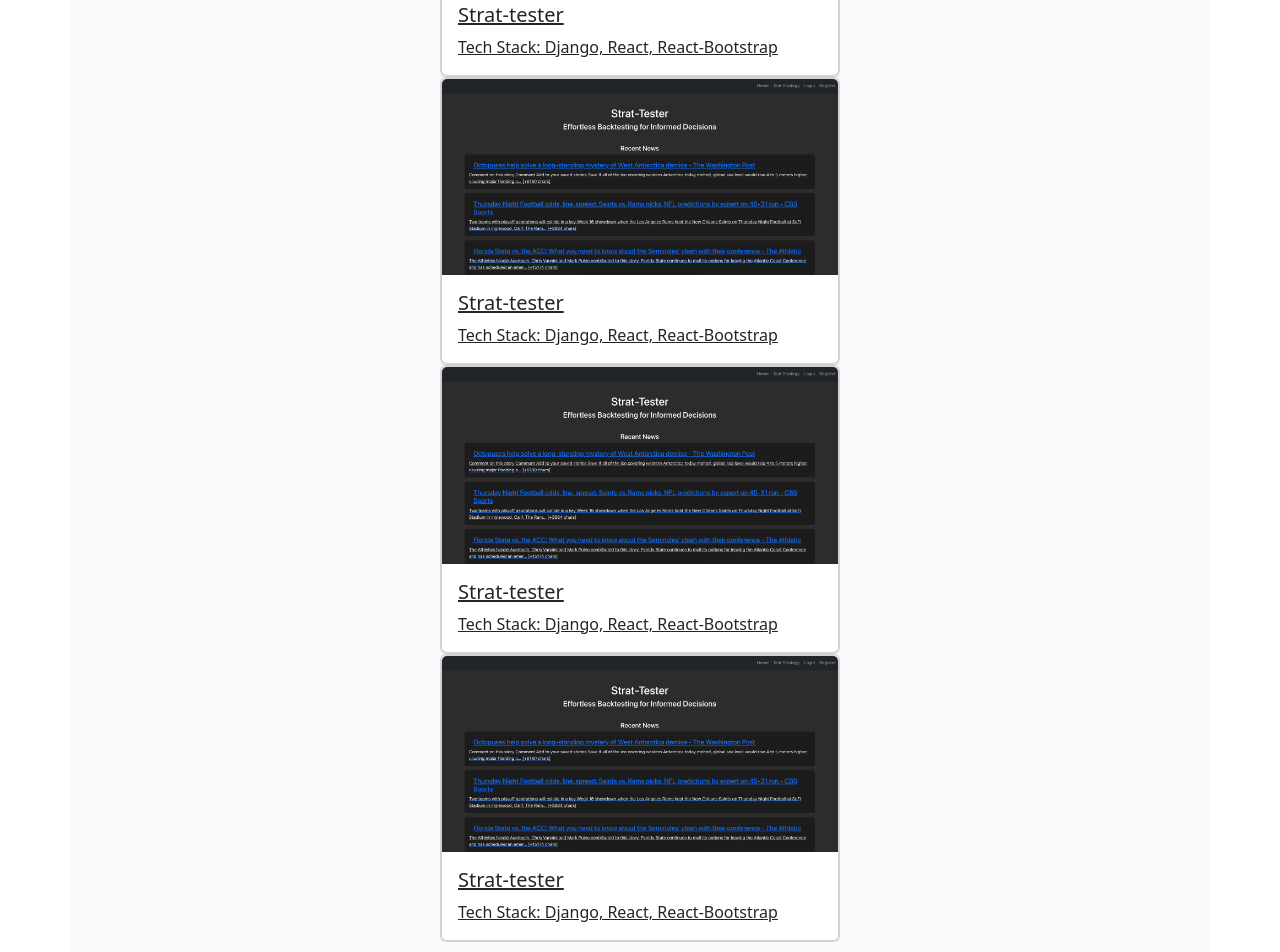
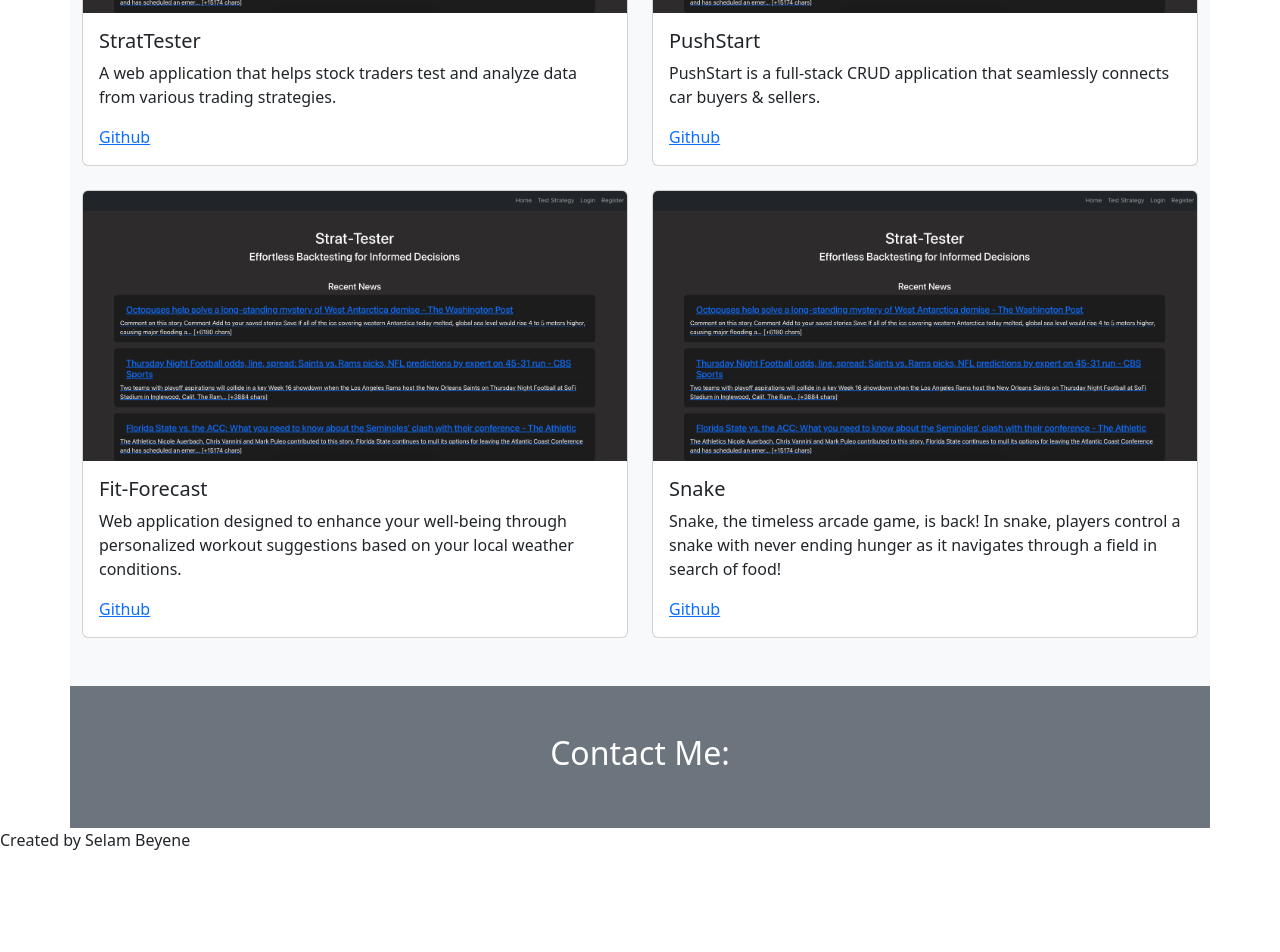
Before and after one commit to Slmbyn/Portfolio, a Next.js app: page / in a window 1280 px wide. Shown: the part 1360-2312 px from the top of the page. After the commit the page ends 2212 px from the top, so only its background shows below. Built offline with nearby package versions, Linux system fonts and the light colour scheme.

Commit message:
adds project card component

```diff
--- /dev/null
+++ b/components/Projects.js
@@ -0,0 +1,31 @@
+import Card from 'react-bootstrap/Card';
+import Col from 'react-bootstrap/Col';
+import Row from 'react-bootstrap/Row';
+
+{/* <img src="https://cdn.jsdelivr.net/gh/devicons/devicon/icons/python/python-original-wordmark.svg" /> */}
+
+
+export default function Projects() {
+    const projectInfo = [
+        { title: 'StratTester', description: 'A web application that helps stock traders test and analyze data from various trading strategies.', imageSrc: '/strattester.png', github: 'https://github.com/Slmbyn/Snake' },
+        { title: 'PushStart', description: 'PushStart is a full-stack CRUD application that seamlessly connects car buyers & sellers.', imageSrc: '/strattester.png', github: 'https://github.com/Slmbyn/Snake' },
+        { title: 'Fit-Forecast', description: 'Web application designed to enhance your well-being through personalized workout suggestions based on your local weather conditions.', imageSrc: '/strattester.png', github: 'https://github.com/Slmbyn/Snake' },
+        { title: 'Snake', description: 'Snake, the timeless arcade game, is back! In snake, players control a snake with never ending hunger as it navigates through a field in search of food!', imageSrc: '/strattester.png', github: 'https://github.com/Slmbyn/Snake' },
+      ];
+  return (
+    <Row xs={1} md={2} className="g-4">
+      {projectInfo.map((card, idx) => (
+        <Col key={idx}>
+          <Card>
+            <Card.Img variant="top" src={card.imageSrc} />
+            <Card.Body>
+              <Card.Title>{card.title}</Card.Title>
+              <Card.Text>{card.description}</Card.Text>
+              <Card.Link href={card.github}>Github</Card.Link>
+            </Card.Body>
+          </Card>
+        </Col>
+      ))}
+    </Row>
+  );
+}
--- a/pages/index.js
+++ b/pages/index.js
@@ -4,6 +4,7 @@ import { Inter } from 'next/font/google';
 import 'bootstrap/dist/css/bootstrap.min.css'; // Import Bootstrap CSS
 import { Container, Row, Col, Card } from 'react-bootstrap'; // Import react-bootstrap components
 import Navbar from '@/components/Navbar';
+import Projects from '@/components/Projects';
 
 const inter = Inter({ subsets: ['latin'] });
 
@@ -14,6 +15,9 @@ export default function Home() {
         <title>Selam Beyene Software Engineer</title>
         <meta name="description" content="Generated by create next app" />
         <meta name="viewport" content="width=device-width, initial-scale=1" />
+
+        <link rel="stylesheet" href="https://cdn.jsdelivr.net/gh/devicons/devicon@v2.15.1/devicon.min.css" />
+
         <link rel="icon" href="/favicon.ico" />
       </Head>
 
@@ -70,86 +74,10 @@ export default function Home() {
 
       {/* Projects Section */}
       <Container className="bg-light py-5" id="projects">
-        <Row>
-          <Col>
-            <h2>Projects:</h2>
-
-            {/* STRATTESTER CARD */}
-            <a
-              href="https://github.com/Slmbyn/StratTester"
-              target="_blank"
-              rel="noopener noreferrer"
-              className="card mx-auto card-hover"
-              style={{ maxWidth: '400px' }}>
-              <Card className="mx-auto card-hover" style={{ maxWidth: '400px' }}>
-                <Card.Img variant="top" src="/strattester.png" alt="Project Pic" />
-                <Card.Body>
-                  <Card.Title>Strat-tester</Card.Title>
-                  <Card.Text>
-                    Tech Stack: Django, React, React-Bootstrap
-                  </Card.Text>
-                </Card.Body>
-              </Card>
-            </a>
-
-            {/* PushStart */}
-            <a
-              href="https://github.com/Slmbyn/StratTester"
-              target="_blank"
-              rel="noopener noreferrer"
-              className="card mx-auto card-hover"
-              style={{ maxWidth: '400px' }}>
-              <Card className="mx-auto card-hover" style={{ maxWidth: '400px' }}>
-                <Card.Img variant="top" src="/strattester.png" alt="Project Pic" />
-                <Card.Body>
-                  <Card.Title>Strat-tester</Card.Title>
-                  <Card.Text>
-                    Tech Stack: Django, React, React-Bootstrap
-                  </Card.Text>
-                </Card.Body>
-              </Card>
-            </a>
-
-            {/* Fit-Forecast */}
-            <a
-              href="https://github.com/Slmbyn/StratTester"
-              target="_blank"
-              rel="noopener noreferrer"
-              className="card mx-auto card-hover"
-              style={{ maxWidth: '400px' }}>
-              <Card className="mx-auto card-hover" style={{ maxWidth: '400px' }}>
-                <Card.Img variant="top" src="/strattester.png" alt="Project Pic" />
-                <Card.Body>
-                  <Card.Title>Strat-tester</Card.Title>
-                  <Card.Text>
-                    Tech Stack: Django, React, React-Bootstrap
-                  </Card.Text>
-                </Card.Body>
-              </Card>
-            </a>
-
-            {/* Snake */}
-            <a
-              href="https://github.com/Slmbyn/StratTester"
-              target="_blank"
-              rel="noopener noreferrer"
-              className="card mx-auto card-hover"
-              style={{ maxWidth: '400px' }}>
-              <Card className="mx-auto card-hover" style={{ maxWidth: '400px' }}>
-                <Card.Img variant="top" src="/strattester.png" alt="Project Pic" />
-                <Card.Body>
-                  <Card.Title>Strat-tester</Card.Title>
-                  <Card.Text>
-                    Tech Stack: Django, React, React-Bootstrap
-                  </Card.Text>
-                </Card.Body>
-              </Card>
-            </a>
 
 
+        <Projects />
 
-          </Col>
-        </Row>
       </Container>
 
       {/* Contact Me Section */}
```
